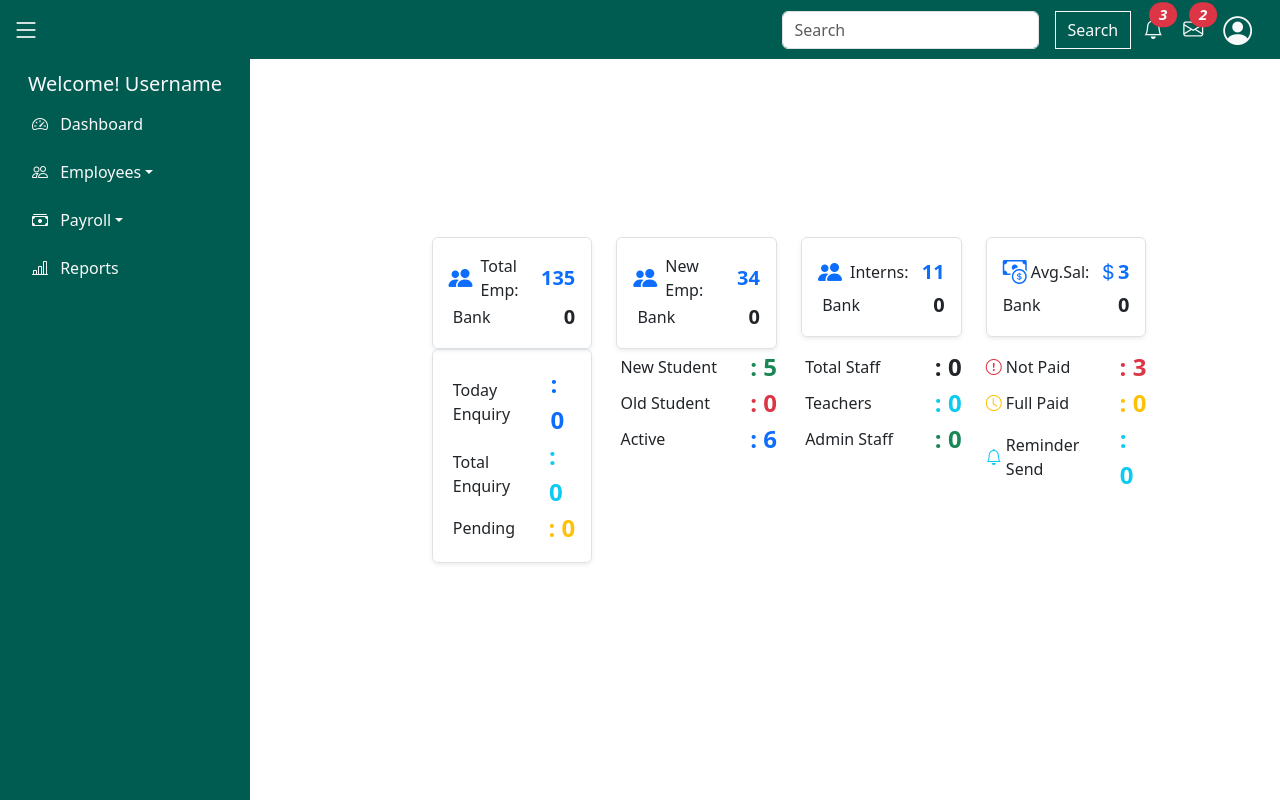
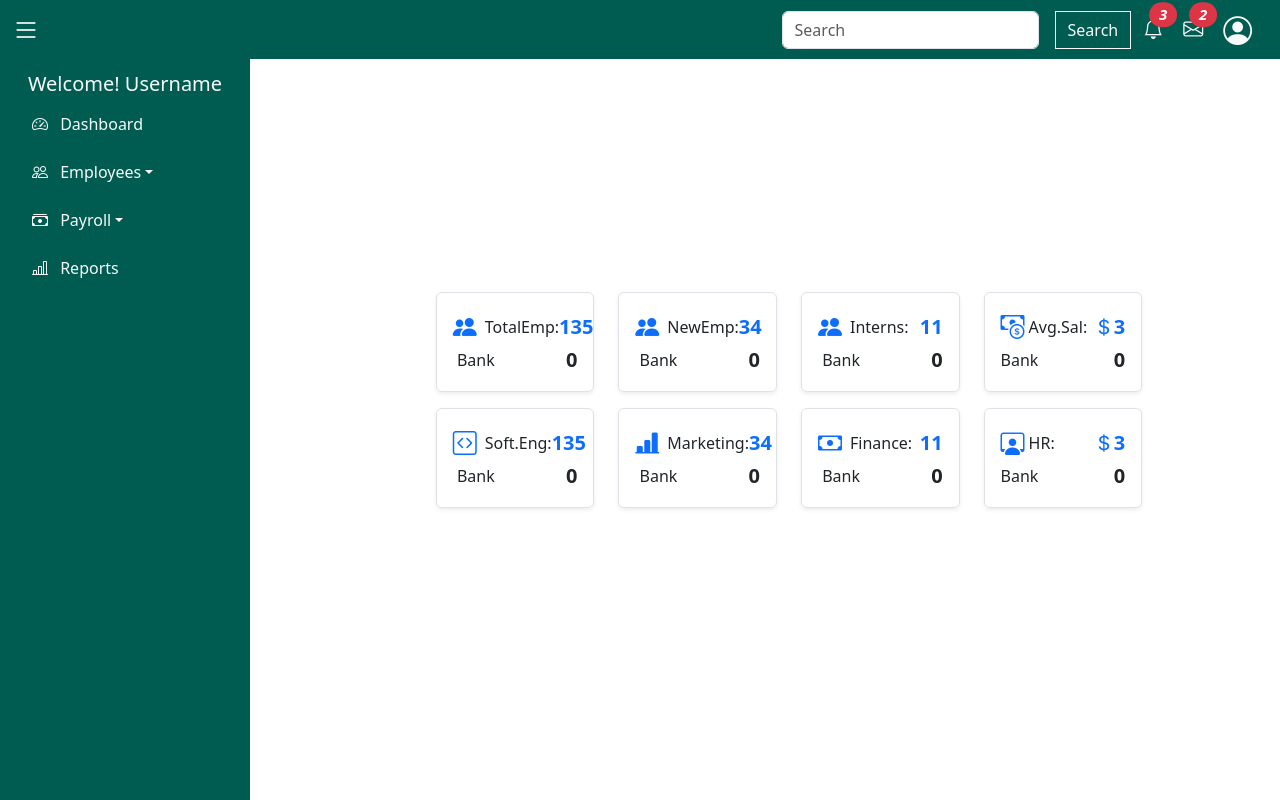
Before and after one commit to ankitsrajput/hrms, a React (Vite) app: page /admin in a window 1280 px wide. Built offline with nearby package versions, Linux system fonts and the light colour scheme.

Commit message:
update dashboard

```diff
--- a/src/Components/Admin/Admin.jsx
+++ b/src/Components/Admin/Admin.jsx
@@ -14,21 +14,21 @@ const Admin = () => {
             <div className="d-flex">
                 <div className="flex-grow-1 p-4" style={{ marginLeft: "250px" }}></div>
                 <div class="container">
-                    <div class="row">
+                    <div class="row pt-2 pb-2">
                         <div class="col-lg-3 col-md-6 col-12">
                             <div class="stat-card border rounded shadow-sm">
                                 <div class="card-body p-3">
                                     <div class="d-flex justify-content-between align-items-center">
                                         <div class="d-flex align-items-center gap-2">
                                             <i class="bi bi-people-fill text-primary fs-4"></i>
-                                            <span class="fs-6">Total Emp:</span>
+                                            <span class="fs-6">TotalEmp:</span>
                                         </div>
                                         <span class="fw-bold text-primary fs-5">135</span>
                                     </div>
 
                                     <div class="d-flex justify-content-between align-items-center">
                                         <div class="d-flex align-items-center">
-                                            <i class="fas fa-university"></i>&nbsp;
+                                            <i class="bi bi-university"></i>&nbsp;
                                             <span>Bank</span>
                                         </div>
                                         <span class="fw-bold fs-5">0</span>
@@ -43,7 +43,7 @@ const Admin = () => {
                                     <div class="d-flex justify-content-between align-items-center">
                                         <div class="d-flex align-items-center gap-2">
                                             <i class="bi bi-people-fill text-primary fs-4"></i>
-                                            <span class="fs-6">New Emp:</span>
+                                            <span class="fs-6">NewEmp:</span>
                                         </div>
                                         <span class="fw-bold text-primary fs-5">34</span>
                                     </div>
@@ -106,126 +106,86 @@ const Admin = () => {
                         </div>
                     </div>
 
-                    <div class="row">
-                        {/* <!-- Enquiry Card --> */}
+                    <div class="row pt-2 pb-2">
                         <div class="col-lg-3 col-md-6 col-12">
-                            <div class="stat-card border rounded shadow-sm p-3">
-                                <div class="card-body">
+                            <div class="stat-card border rounded shadow-sm">
+                                <div class="card-body p-3">
+                                    <div class="d-flex justify-content-between align-items-center">
+                                        <div class="d-flex align-items-center gap-2">
+                                            <i class="bi bi-code-square text-primary fs-4"></i>
+                                            <span class="fs-6">Soft.Eng:</span>
+                                        </div>
+                                        <span class="fw-bold text-primary fs-5">135</span>
+                                    </div>
                                     <div class="d-flex justify-content-between align-items-center">
                                         <div class="d-flex align-items-center">
-                                            <i class="fas fa-file-alt text-primary"></i>&nbsp;
-                                            <span>Today Enquiry</span>
+                                            <i class="fas fa-university"></i>&nbsp;
+                                            <span>Bank</span>
                                         </div>
-                                        <span class="fw-bold text-primary fs-4">: 0</span>
+                                        <span class="fw-bold fs-5">0</span>
+                                    </div>
+                                </div>
+                            </div>
+                        </div>
+                        <div class="col-lg-3 col-md-6 col-12">
+                            <div class="stat-card border rounded shadow-sm">
+                                <div class="card-body p-3">
+                                    <div class="d-flex justify-content-between align-items-center">
+                                        <div class="d-flex align-items-center gap-2">
+                                            <i class="bi bi-bar-chart-line-fill text-primary fs-4"></i>
+                                            <span class="fs-6">Marketing:</span>
+                                        </div>
+                                        <span class="fw-bold text-primary fs-5">34</span>
+                                    </div>
+                                    <div class="d-flex justify-content-between align-items-center">
+                                        <div class="d-flex align-items-center">
+                                            <i class="fas fa-university"></i>&nbsp;
+                                            <span>Bank</span>
+                                        </div>
+                                        <span class="fw-bold fs-5">0</span>
+                                    </div>
+                                </div>
+                            </div>
+                        </div>
+                        <div class="col-lg-3 col-md-6 col-12">
+                            <div class="stat-card border rounded shadow-sm">
+                                <div class="card-body p-3">
+                                    <div class="d-flex justify-content-between align-items-center">
+                                        <div class="d-flex align-items-center gap-2">
+                                            <i class="bi bi-cash text-primary fs-4"></i>
+                                            <span class="fs-6">Finance:</span>
+                                        </div>
+                                        <span class="fw-bold text-primary fs-5">11</span>
                                     </div>
 
                                     <div class="d-flex justify-content-between align-items-center">
                                         <div class="d-flex align-items-center">
-                                            <i class="fas fa-file-archive text-info"></i>&nbsp;
-                                            <span>Total Enquiry</span>
+                                            <i class="fas fa-university"></i>&nbsp;
+                                            <span>Bank</span>
                                         </div>
-                                        <span class="fw-bold text-info fs-4">: 0</span>
-                                    </div>
-
-                                    <div class="d-flex justify-content-between align-items-center">
-                                        <div class="d-flex align-items-center">
-                                            <i class="fas fa-clipboard-check text-success"></i>&nbsp;
-                                            <span>Pending</span>
-                                        </div>
-                                        <span class="fw-bold text-warning fs-4">: 0</span>
+                                        <span class="fw-bold fs-5">0</span>
                                     </div>
                                 </div>
                             </div>
                         </div>
-
-                        {/* <!-- Student Card --> */}
                         <div class="col-lg-3 col-md-6 col-12">
-                            <div class="stat-card">
-                                <div class="card-body">
+                            <div class="stat-card border rounded shadow-sm">
+                                <div class="card-body p-3">
+                                    <div class="d-flex justify-content-between align-items-center">
+                                        <div class="d-flex align-items-center gap-1">
+                                            <i class="bi bi-person-workspace text-primary fs-4"></i>
+                                            <span class="fs-6">HR:</span>
+                                        </div>
+                                        <span class="fw-bold text-primary fs-5">
+                                            <i class="bi bi-currency-dollar"></i>3
+                                        </span>
+                                    </div>
                                     <div class="d-flex justify-content-between align-items-center">
                                         <div class="d-flex align-items-center">
-                                            <i class="fas fa-user-plus text-success"></i>&nbsp;
-                                            <span>New Student</span>
+                                            <i class="fas fa-university"></i>
+                                            <span>Bank</span>
                                         </div>
-                                        <span class="fw-bold text-success fs-4">: 5</span>
-                                    </div>
-
-                                    <div class="d-flex justify-content-between align-items-center">
-                                        <div class="d-flex align-items-center">
-                                            <i class="fas fa-user-graduate text-danger"></i>&nbsp;
-                                            <span>Old Student</span>
-                                        </div>
-                                        <span class="fw-bold text-danger fs-4">: 0</span>
-                                    </div>
-
-                                    <div class="d-flex justify-content-between align-items-center">
-                                        <div class="d-flex align-items-center">
-                                            <i class="fas fa-graduation-cap text-info"></i>&nbsp;
-                                            <span>Active</span>
-                                        </div>
-                                        <span class="fw-bold text-primary fs-4">: 6</span>
-                                    </div>
-                                </div>
-                            </div>
-                        </div>
-
-                        {/* <!-- Staff Card --> */}
-                        <div class="col-lg-3 col-md-6 col-12">
-                            <div class="stat-card">
-                                <div class="card-body">
-                                    <div class="d-flex justify-content-between align-items-center">
-                                        <div class="d-flex align-items-center">
-                                            <i class="fas fa-users-cog text-warning"></i>&nbsp;
-                                            <span>Total Staff</span>
-                                        </div>
-                                        <span class="fw-bold text-dark fs-4">: 0</span>
-                                    </div>
-
-                                    <div class="d-flex justify-content-between align-items-center">
-                                        <div class="d-flex align-items-center">
-                                            <i class="fas fa-chalkboard-teacher text-info"></i>&nbsp;
-                                            <span>Teachers</span>
-                                        </div>
-                                        <span class="fw-bold text-info fs-4">: 0</span>
-                                    </div>
-
-                                    <div class="d-flex justify-content-between align-items-center">
-                                        <div class="d-flex align-items-center">
-                                            <i class="fas fa-user-tie text-success"></i>&nbsp;
-                                            <span>Admin Staff</span>
-                                        </div>
-                                        <span class="fw-bold text-success fs-4">: 0</span>
-                                    </div>
-                                </div>
-                            </div>
-                        </div>
-
-                        {/* <!-- Payment Status Card --> */}
-                        <div class="col-lg-3 col-md-6 col-12">
-                            <div class="stat-card">
-                                <div class="card-body">
-                                    <div class="d-flex justify-content-between align-items-center">
-                                        <div class="d-flex align-items-center">
-                                            <i class="bi bi-exclamation-circle text-danger"></i>&nbsp;
-                                            <span>Not Paid</span>
-                                        </div>
-                                        <span class="fw-bold text-danger fs-4">: 3</span>
-                                    </div>
-
-                                    <div class="d-flex justify-content-between align-items-center">
-                                        <div class="d-flex align-items-center">
-                                            <i class="bi bi-clock text-warning"></i>&nbsp;
-                                            <span>Full Paid</span>
-                                        </div>
-                                        <span class="fw-bold text-warning fs-4">: 0</span>
-                                    </div>
-
-                                    <div class="d-flex justify-content-between align-items-center">
-                                        <div class="d-flex align-items-center">
-                                            <i class="bi bi-bell text-info"></i>&nbsp;
-                                            <span>Reminder Send</span>
-                                        </div>
-                                        <span class="fw-bold text-info fs-4">: 0</span>
+                                        <span class="fw-bold fs-5">0</span>
                                     </div>
                                 </div>
                             </div>
```
